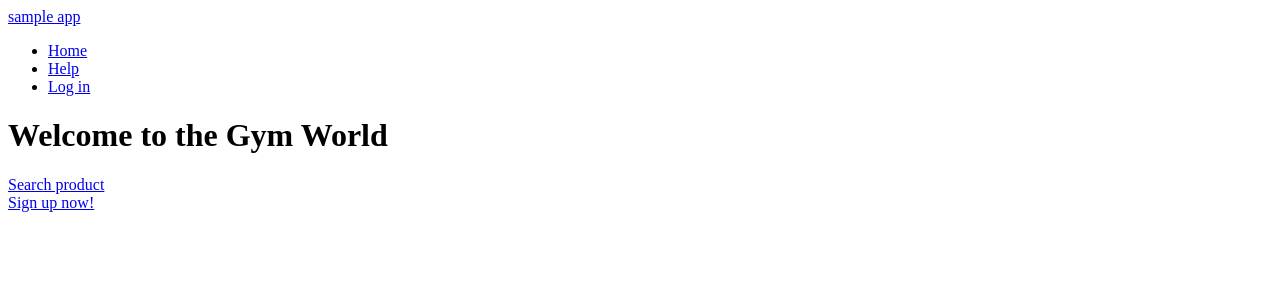
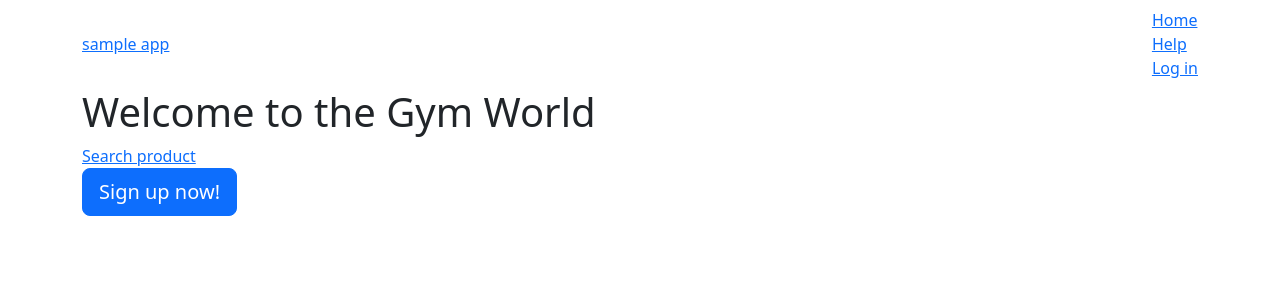
Before and after one commit to phamgiacuong/gymweb, a Rails app: page / in a window 1280 px wide. Shown: the top 300 px of the page. Run offline with Rails 7, Linux system fonts and the light colour scheme; style sheets or scripts are compiled from the project's sources; some libraries are stand-ins or nearby versions.

Commit message:
Import Bootstrap4 styles

```diff
--- a/app/assets/stylesheets/application.scss
+++ b/app/assets/stylesheets/application.scss
@@ -13,3 +13,5 @@
  *= require_tree .
  *= require_self
  */
+// Custom bootstrap variables must be set or imported *before* bootstrap.
+@import "bootstrap";
```
